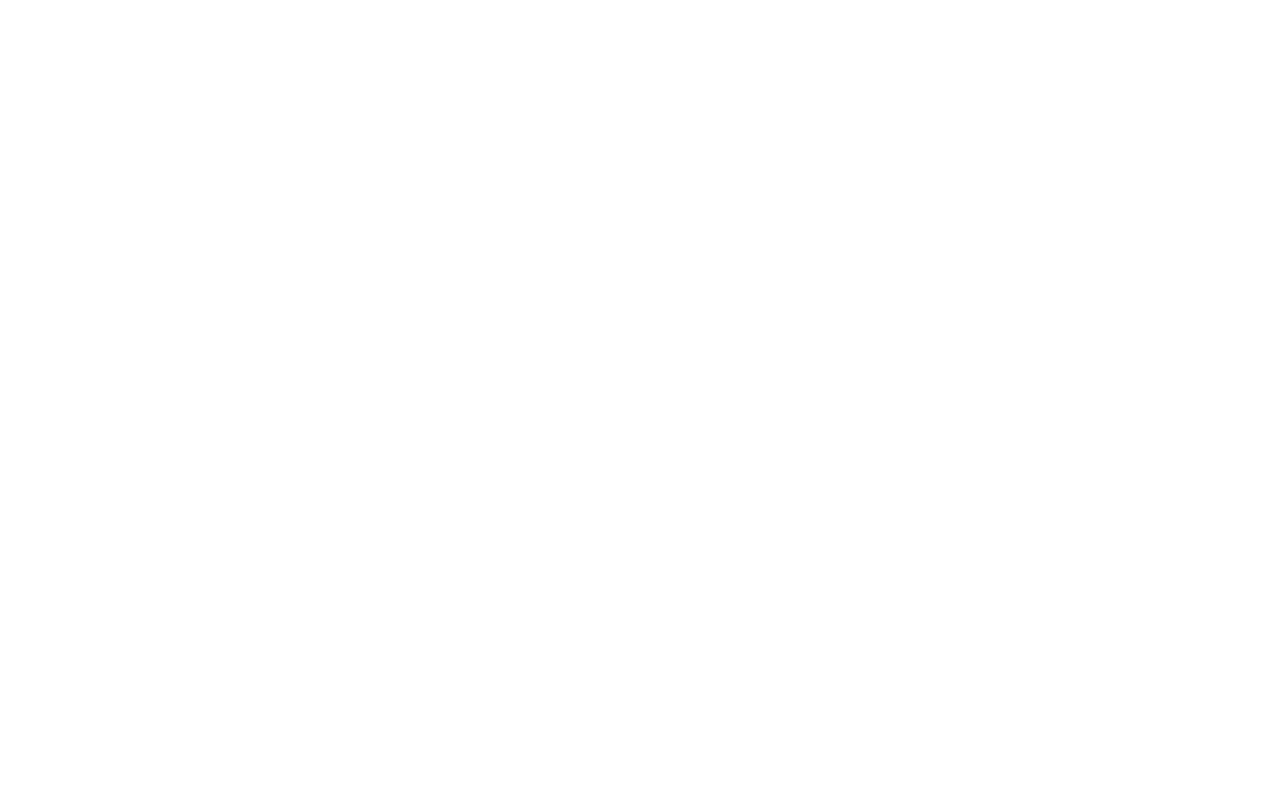
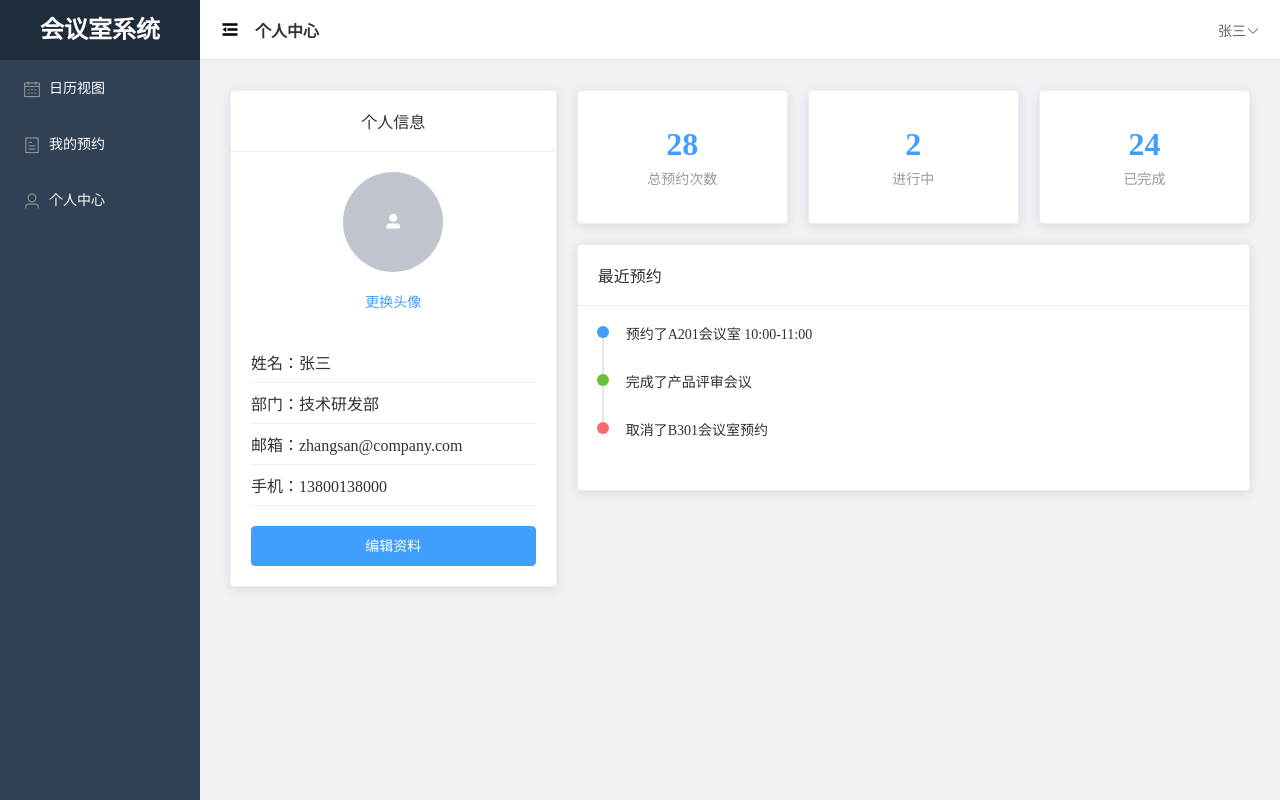
Before and after one commit to wdrdssd/Meeting-Room-Booking-System, a Vue app in the folder frontend/: page /user/profile in a window 1280 px wide. Built offline with nearby package versions, Linux system fonts and the light colour scheme.

Commit message:
user-homepage-02

```diff
--- a/frontend/src/router/index.js
+++ b/frontend/src/router/index.js
@@ -17,8 +17,8 @@ const router = new VueRouter({
                 component:()=>import('../views/user/Calendar.vue')
                 },
                 {
-                path:'myself',
-                name:'myself',
+                path:'profile',
+                name:'profile',
                 component:()=>import('../views/user/Profile.vue')
                 },
                 {
--- a/frontend/src/views/user/Homepage.vue
+++ b/frontend/src/views/user/Homepage.vue
@@ -13,7 +13,7 @@
                     <i class="el-icon-tickets"></i>
                     <span>我的预约</span>
                 </el-menu-item>
-                <el-menu-item index="/user/myself">
+                <el-menu-item index="/user/profile">
                     <i class="el-icon-user"></i>
                     <span>个人中心</span>
                 </el-menu-item>
@@ -31,7 +31,7 @@
                             {{ username }}<i class="el-icon-arrow-down"></i>
                         </span>
                         <el-dropdown-menu slot="dropdown">
-                            <el-dropdown-item command="myself">个人中心</el-dropdown-item>
+                            <el-dropdown-item command="profile">个人中心</el-dropdown-item>
                             <el-dropdown-item command="logout">退出登录</el-dropdown-item>
                         </el-dropdown-menu>
                     </el-dropdown>
@@ -58,7 +58,7 @@
                 const path = this.$route.path
                 if(path.includes('calender'))return'日历视图'
                 if(path.includes('my-reservations'))return'我的预约'
-                if(path.includes('myself'))return'个人中心'
+                if(path.includes('profile'))return'个人中心'
                 return '会议室预约系统'
             }
         },
@@ -69,8 +69,8 @@
             handleCommand(command){
                 if(command == 'logout'){
                     this.logout()
-                }else if(command == 'myself'){
-                    this.$router.push('/user/myself')
+                }else if(command == 'profile'){
+                    this.$router.push('/user/profile')
                 }
             },
             logout(){
```
